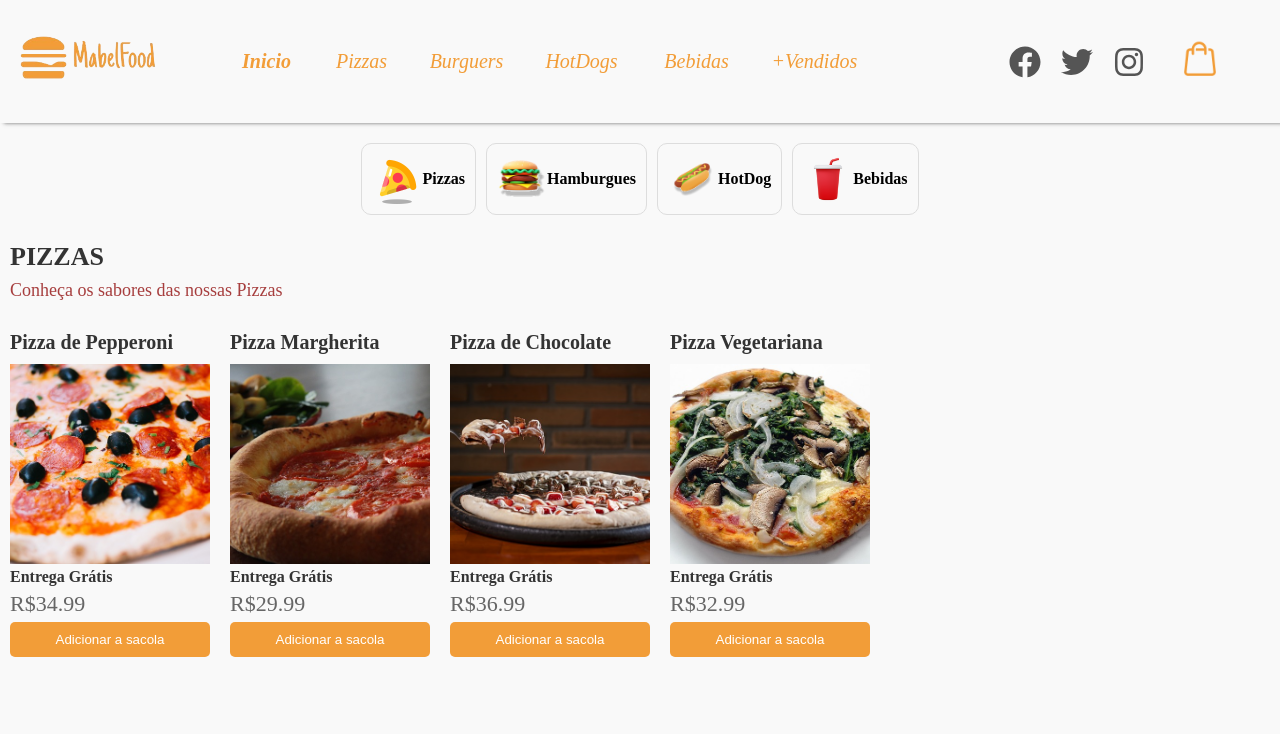
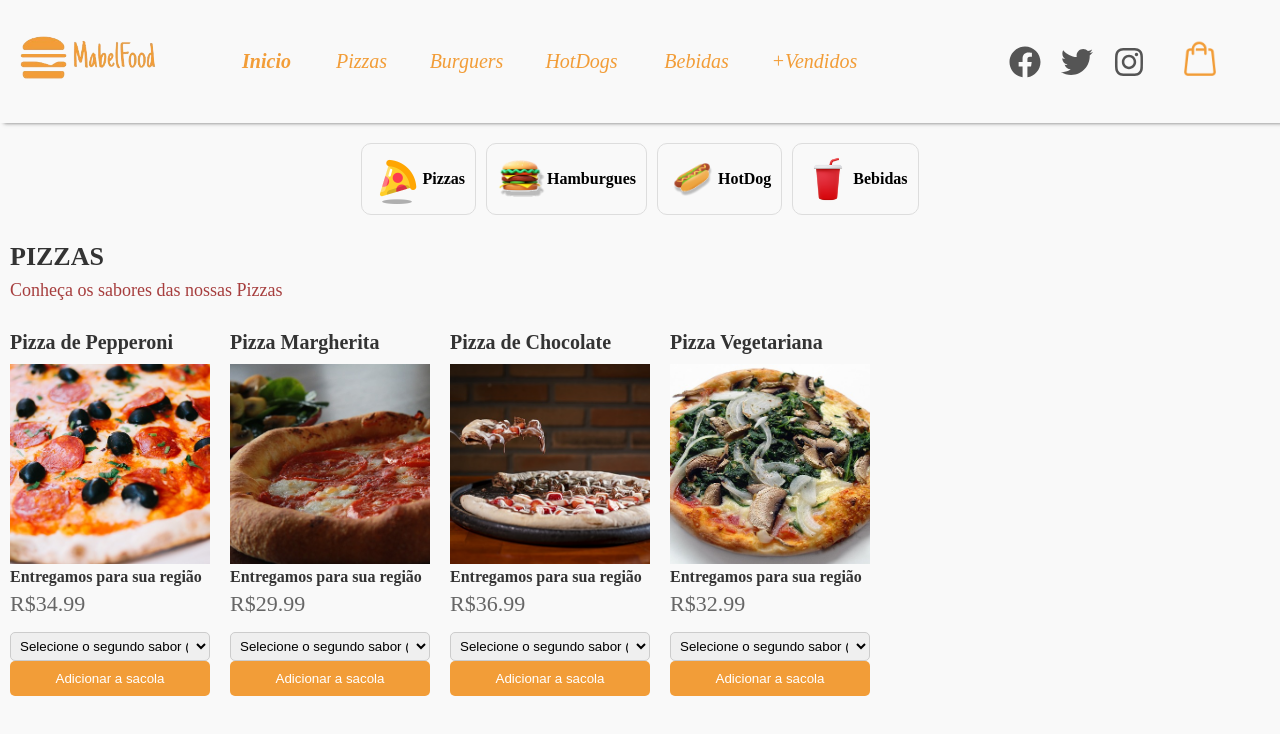
Before and after one commit to MateusProDev/MabelFood, a React (Create React App) app: page /Pizzas in a window 1280 px wide. Shown: the top 734 px of the page. Built offline with nearby package versions, Linux system fonts and the light colour scheme.

Commit message:
add opção metate metade

```diff
--- a/src/components/NavBar.jsx
+++ b/src/components/NavBar.jsx
@@ -29,6 +29,7 @@ const NavBar = ({ cart, total, addToCart, removeFromCart }) => {
     )}`;
     window.open(whatsappUrl, "_blank");
   };
+
   const navigate = useNavigate();
 
   return (
@@ -76,9 +77,11 @@ const NavBar = ({ cart, total, addToCart, removeFromCart }) => {
             cart.map((item, index) => (
               <div key={index}>
                 <span className="priceCar">
-                  {item.name} - R${item.price.toFixed(2)}
+                  {item.name} - R${item.price.toFixed(2)} {/* Exibe os dois sabores */}
                 </span>
-                <button id="removerCar" onClick={() => removeFromCart(index)}>X</button>
+                <button id="removerCar" onClick={() => removeFromCart(index)}>
+                  X
+                </button>
                 <hr />
               </div>
             ))
--- a/src/components/Pagina1.jsx
+++ b/src/components/Pagina1.jsx
@@ -1,40 +1,55 @@
-import React from 'react';
-import './pagina1.css';
+import React, { useState } from "react";
+import "./pagina1.css";
 
 const products = [
   {
     id: 1,
     name: "Pizza de Pepperoni",
-    content: "Entrega Grátis",
+    content: "Entregamos para sua região",
     price: 34.99,
     imgSrc: "/img/pepperoni.jpg",
   },
   {
     id: 2,
     name: "Pizza Margherita",
-    content: "Entrega Grátis",
+    content: "Entregamos para sua região",
     price: 29.99,
     imgSrc: "/img/marg.jpg",
   },
   {
     id: 3,
     name: "Pizza de Chocolate",
-    content: "Entrega Grátis",
+    content: "Entregamos para sua região",
     price: 36.99,
     imgSrc: "/img/pizzadoce.jpg",
   },
   {
     id: 4,
     name: "Pizza Vegetariana",
-    content: "Entrega Grátis",
+    content: "Entregamos para sua região",
     price: 32.99,
     imgSrc: "/img/vege.jpg",
   },
 ];
 
 const Pagina1 = ({ addToCart }) => {
-  const handleAddToCart = (product) => {
-    addToCart(product);
+  const [secondFlavor, setSecondFlavor] = useState(""); // Estado para o segundo sabor
+  const [notification, setNotification] = useState(""); // Estado para exibir a notificação
+
+  const handleAddToCart = (product, secondFlavor) => {
+    let productName = product.name;
+    if (secondFlavor) {
+      productName = `${product.name} - Metade ${secondFlavor}`; // Corrigido para mostrar apenas o segundo sabor
+    }
+    addToCart({ ...product, name: productName });
+
+    // Exibe a notificação
+    setNotification("Item adicionado à sacola!");
+
+    // Fecha a notificação após 3 segundos
+    setTimeout(() => {
+      setNotification(""); // Limpa a notificação após 3 segundos
+    }, 3000);
   };
 
   return (
@@ -53,7 +68,28 @@ const Pagina1 = ({ addToCart }) => {
               <strong>{product.content}</strong>
               <div className="box-value">
                 <span>R${product.price.toFixed(2)}</span>
-                <button className="btn" type="button" onClick={() => handleAddToCart(product)}>
+                {/* Campo para escolher o segundo sabor */}
+                <select
+                  value={secondFlavor}
+                  onChange={(e) => setSecondFlavor(e.target.value)}
+                  className="select-flavor" // Estilo do select
+                >
+                  <option value="">Selecione o segundo sabor (opcional)</option>
+                  {products.map((item) =>
+                    item.name !== product.name ? (
+                      <option key={item.id} value={item.name}>
+                        {item.name}
+                      </option>
+                    ) : null
+                  )}
+                </select>
+                <button
+                  className="btn"
+                  type="button"
+                  onClick={() =>
+                    handleAddToCart(product, secondFlavor) // Passa o segundo sabor para a função
+                  }
+                >
                   Adicionar a sacola
                 </button>
               </div>
@@ -61,6 +97,9 @@ const Pagina1 = ({ addToCart }) => {
           </section>
         ))}
       </div>
+
+      {/* Notificação */}
+      {notification && <div className="notification">{notification}</div>}
     </div>
   );
 };
--- a/src/components/pagina1.css
+++ b/src/components/pagina1.css
@@ -78,19 +78,41 @@
   font-size: 18px;
   color: #8c0000c0;
 }
+
+/* Estilo para o select de sabores */
+.pagina1-container .select-flavor {
+  margin-top: 10px;
+  padding: 5px;
+  border-radius: 5px;
+  border: 1px solid #ccc;
+}
+
+/* Estilo para a notificação centralizada */
 .notification {
-  position: absolute;
-  width: 200px;
-  height: 40px;
-  bottom: 20px;
-  right: 20px;
+  position: fixed;
+  top: 50%; /* Centraliza verticalmente */
+  left: 50%; /* Centraliza horizontalmente */
+  transform: translate(-50%, -50%); /* Ajusta para que a notificação fique exatamente no centro */
   background-color: #333;
   color: #c10000;
-  padding: 10px 20px;
+  padding: 20px 40px;
   border-radius: 5px;
-  z-index: 9999;
+  z-index: 9999; /* Garante que a notificação ficará acima de todos os outros elementos */
+  font-weight: bold;
+  font-size: 18px;
+  text-align: center;
+  animation: fadeOut 3s forwards; /* Animação para desaparecer após 3 segundos */
 }
 
+/* Animação para desaparecer */
+@keyframes fadeOut {
+  0% {
+    opacity: 1;
+  }
+  100% {
+    opacity: 0;
+  }
+}
 
 /* Estilos responsivos */
 @media (max-width: 469px) {
@@ -109,23 +131,4 @@
     object-fit: cover; /* Para garantir que a imagem mantenha sua proporção */
     margin-right: 20px;
   }
-
-
 }
-
-@media (min-width: 469px) and (max-width: 1024px) {
-  /* Ajustes específicos para tablets */
-
-
-}
-
-@media (min-width: 1025px) {
-  .pagina1-container .containerFlexMais {
-    display: flex;
-  }
-  .pagina1-container .flexMais {
-    margin: auto;
-  }
-
-
-}
```
Also changed, not shown: src/components/NavBar.css (line endings or trailing spaces).
